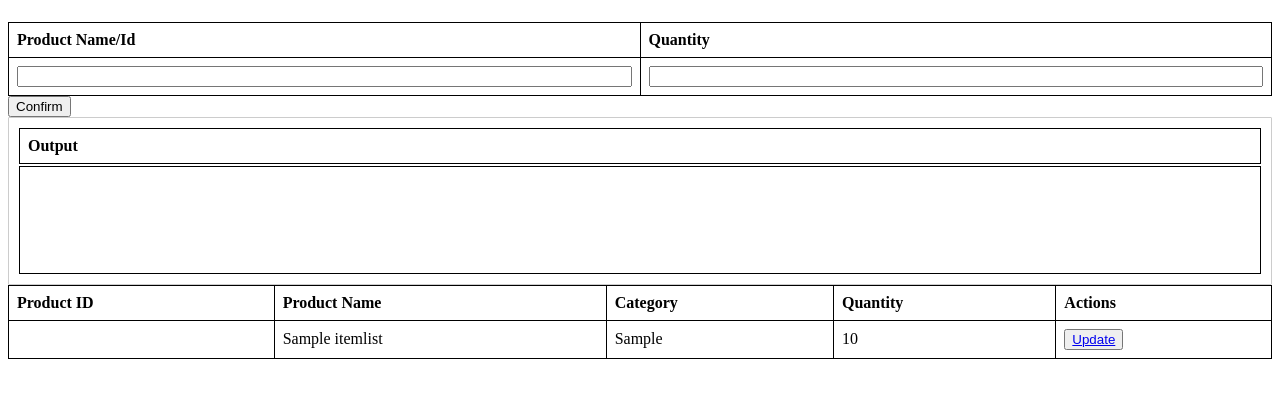
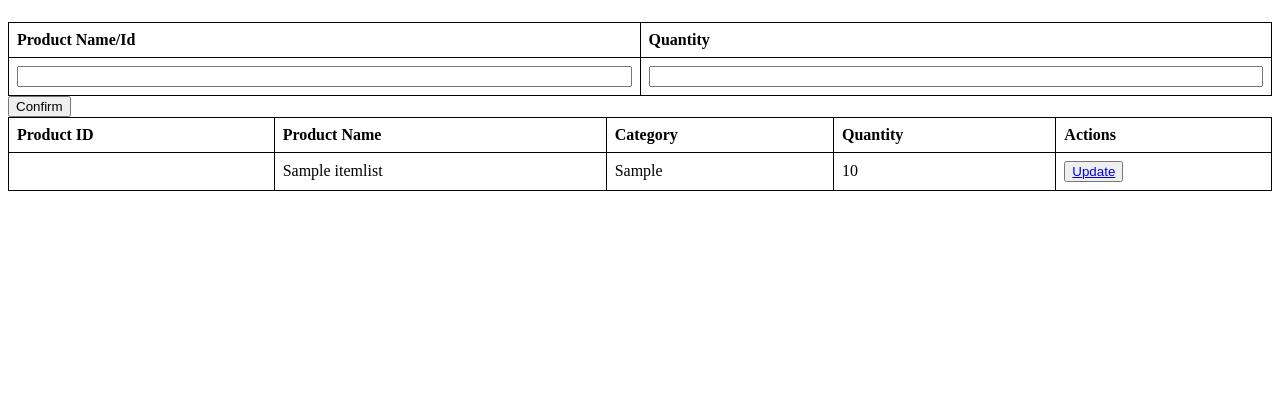
Before and after one commit to ViverIT1/WebBasedPOS, a PHP site: page /stockadj.php in a window 1280 px wide. Shown: the part 58-456 px from the top of the page. Run offline with PHP 8.4, Linux system fonts and the light colour scheme; tables that the repository leaves empty or names only in its code hold one stand-in row (values such as "Sample post"); data that the repository does not hold is empty.

Commit message:
delete the output table

```diff
--- a/stockadj.php
+++ b/stockadj.php
@@ -62,14 +62,7 @@ mysqli_stmt_close($stmt);
 
   <button class="confirm-button" name="change_quantity" >Confirm</button>
       </form>
-  <table class="output-box">
-    <tr>
-        <th>Output</th>
-    </tr>
-    <tr>
-        <td><input type="text" readonly></td>
-    </tr>
-  </table>
+
   <table class="content-table">
         <thead>
             <tr>
```
